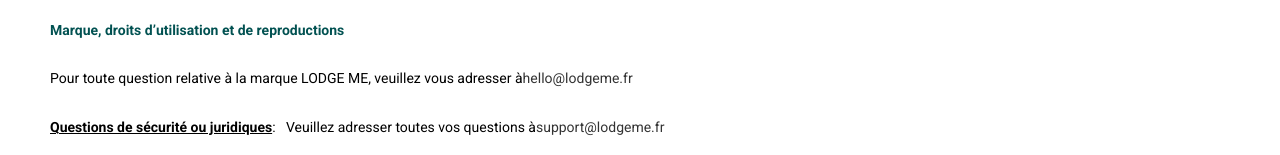
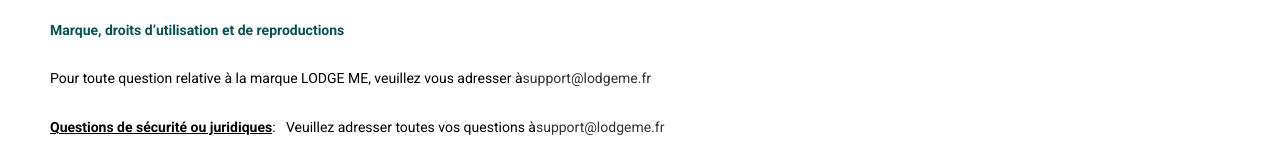
Before and after one commit to Adithyavarun-creator/lodgeme-trial, a React (Create React App) app: page /company-details in a window 1280 px wide. Shown: the part 797-952 px from the top of the page. Built offline with nearby package versions, Linux system fonts and the light colour scheme.

Commit message:
new email

```diff
--- a/src/pages/CompanyDetails/CompanyDetailsPage.jsx
+++ b/src/pages/CompanyDetails/CompanyDetailsPage.jsx
@@ -23,7 +23,7 @@
             <div>
               <span className="companyboxtext">
                 Les sites www.lodgeme.com et lodgeme.fr sont exploités par LODGE
-                ME
+                ME.
               </span>
             </div>
             <div>
@@ -123,8 +123,8 @@
               <span className="companyboxtext">
                 Pour toute question relative à la marque LODGE ME, veuillez vous
                 adresser à
-                <a className="linkStyle" href="mailto:hello@lodgeme.fr">
-                  hello@lodgeme.fr
+                <a className="linkStyle" href="mailto:support@lodgeme.fr">
+                  support@lodgeme.fr
                 </a>
               </span>
             </div>
```
